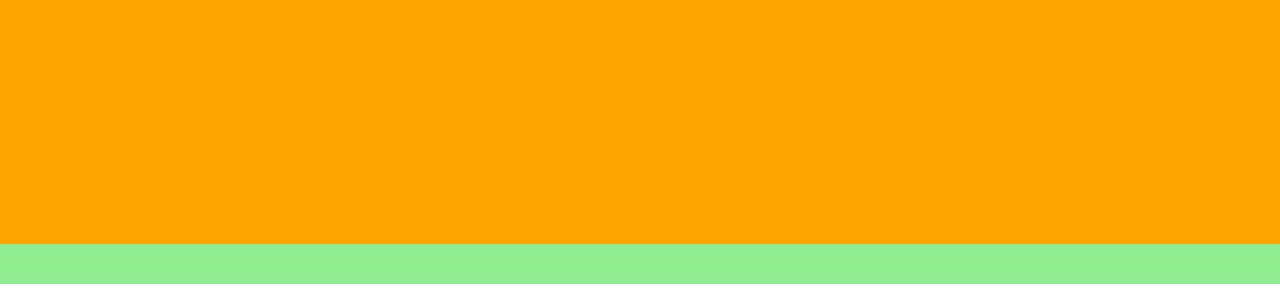
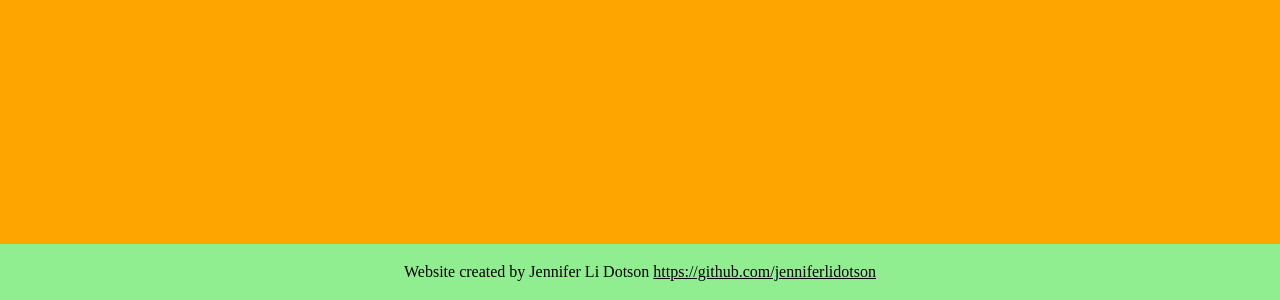
Before and after one commit to jenniferlidotson/odd-duck, a plain HTML site: page index.html in a window 1280 px wide. Shown: the part 1328-1628 px from the top of the page. Drawn offline with nearby package versions, Linux system fonts and the light colour scheme.

Commit message:
merging branch lab11

```diff
--- a/index.html
+++ b/index.html
@@ -26,7 +26,10 @@
     </section>
   </main>
   <footer>
-
+    <center>
+    Website created by Jennifer Li Dotson
+    <a href="https://github.com/jenniferlidotson * ">https://github.com/jenniferlidotson
+    </center>
   </footer>
 
   <script src="./js/app.js"> </script>
```
